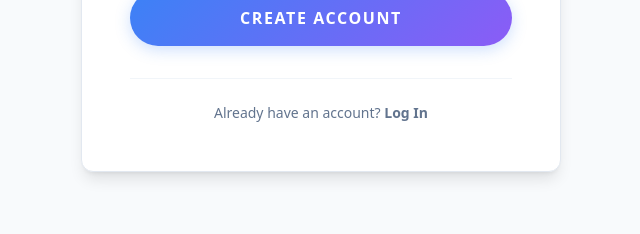
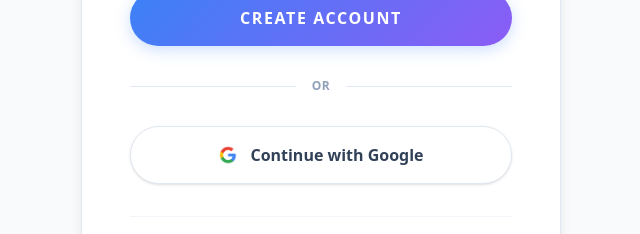
Before and after one commit to parv43/skillyugweb, a Next.js app: page /signup in a window 1280 px wide. Shown: the part 953-1187 px from the top of the page, without its empty margins (319-959 px from the left). Built offline with nearby package versions, Linux system fonts and the light colour scheme; no server answers.

Commit message:
feat(auth): restore Continue with Google OAuth option on login and signup pages

```diff
--- a/src/app/login/LoginPageClient.tsx
+++ b/src/app/login/LoginPageClient.tsx
@@ -195,6 +195,30 @@ function LoginForm() {
               >
                 {loading ? "Logging In..." : "Log In"}
               </button>
+
+              <div className="relative flex items-center py-2">
+                <div className="flex-grow border-t border-slate-200 dark:border-white/10"></div>
+                <span className="flex-shrink-0 mx-4 text-slate-400 dark:text-slate-500 text-xs font-semibold uppercase tracking-wider">Or</span>
+                <div className="flex-grow border-t border-slate-200 dark:border-white/10"></div>
+              </div>
+
+              <button
+                type="button"
+                onClick={async () => {
+                  setErrorMsg("");
+                  const { error } = await supabase.auth.signInWithOAuth({
+                    provider: 'google',
+                    options: {
+                      redirectTo: `${window.location.origin}/auth/callback?next=${encodeURIComponent(redirectTo)}`,
+                    },
+                  });
+                  if (error) setErrorMsg(error.message);
+                }}
+                className="w-full bg-white dark:bg-transparent border border-slate-200 dark:border-white/10 text-slate-700 dark:text-white hover:bg-slate-50 dark:hover:bg-white/5 font-bold py-4 rounded-full shadow-sm hover:shadow transition-all flex items-center justify-center gap-3 active:scale-[0.98]"
+              >
+                <img src="/Google.png" alt="Google" className="w-5 h-5 object-contain" />
+                Continue with Google
+              </button>
             </form>
 
             <div className="mt-8 pt-6 border-t border-slate-100 dark:border-slate-800/80 text-center relative z-10">
--- a/src/app/signup/SignUpPageClient.tsx
+++ b/src/app/signup/SignUpPageClient.tsx
@@ -302,6 +302,30 @@ function SignUpForm() {
               >
                 {loading ? "Creating Account..." : "Create Account"}
               </button>
+
+              <div className="relative flex items-center py-2">
+                <div className="flex-grow border-t border-slate-200 dark:border-white/10"></div>
+                <span className="flex-shrink-0 mx-4 text-slate-400 dark:text-slate-500 text-xs font-semibold uppercase tracking-wider">Or</span>
+                <div className="flex-grow border-t border-slate-200 dark:border-white/10"></div>
+              </div>
+
+              <button
+                type="button"
+                onClick={async () => {
+                  setErrorMsg("");
+                  const { error } = await supabase.auth.signInWithOAuth({
+                    provider: 'google',
+                    options: {
+                      redirectTo: `${window.location.origin}/auth/callback?next=${encodeURIComponent(redirectTo)}`,
+                    },
+                  });
+                  if (error) setErrorMsg(error.message);
+                }}
+                className="w-full bg-white dark:bg-transparent border border-slate-200 dark:border-white/10 text-slate-700 dark:text-white hover:bg-slate-50 dark:hover:bg-white/5 font-bold py-4 rounded-full shadow-sm hover:shadow transition-all flex items-center justify-center gap-3 active:scale-[0.98]"
+              >
+                <img src="/Google.png" alt="Google" className="w-5 h-5 object-contain" />
+                Continue with Google
+              </button>
             </form>
 
             <div className="mt-8 pt-6 border-t border-slate-100 dark:border-slate-800/80 text-center relative z-10">
```
